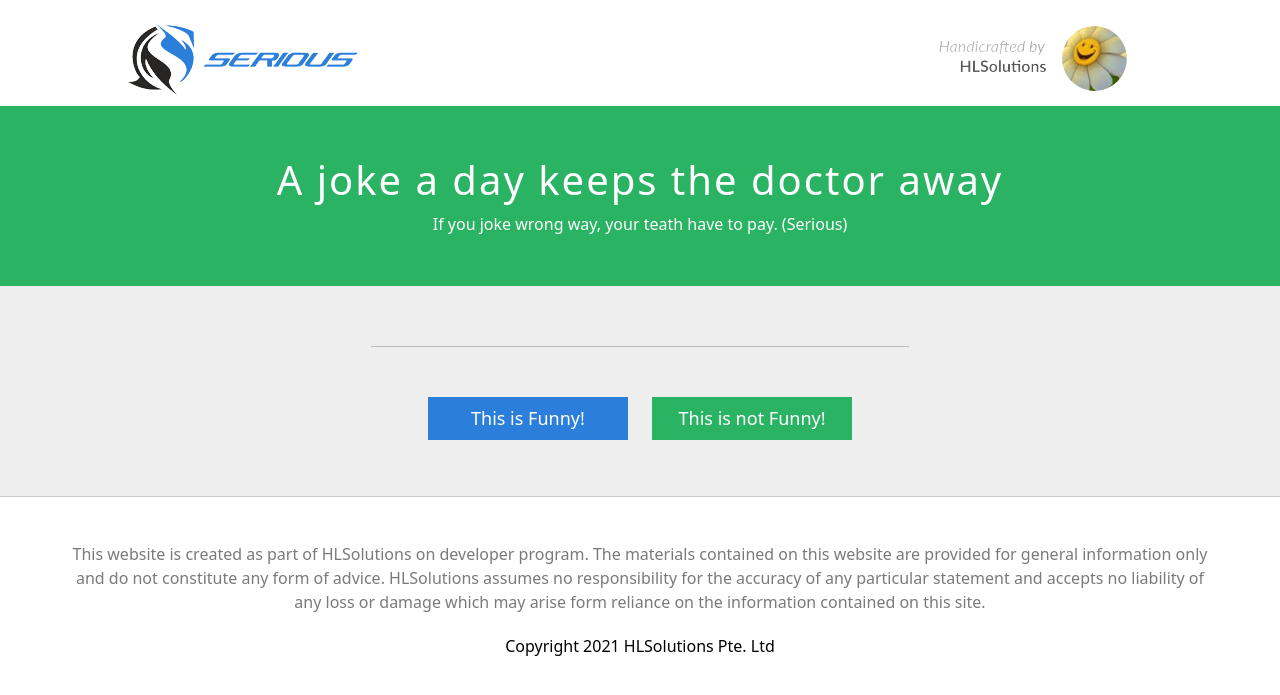
After one commit to thanhthai3011/JokeStory_ThanhThai, a PHP site: page /index.php in a window 1280 px wide. The commit adds this page. Shown: the top 695 px of the page. Run offline with PHP 8.4, Linux system fonts and the light colour scheme; data that the repository does not hold is empty; some libraries are stand-ins or nearby versions.

Commit message:
complete UI and bug showdata

```diff
--- a/Assets/style.css
+++ b/Assets/style.css
@@ -72,7 +72,7 @@ ul.list-btn{
     display: inline-block;
     padding:  10px;
 }
-button {
+input {
     width: 200px;
     padding: 8px 20px;
     color: white;
@@ -81,11 +81,11 @@ button {
     border: none;
 }
 
-.funny-btn > button{
+.funny-btn > input{
     background-color: #2c7edb;
 
 }
-.not-fun > button{
+.not-fun > input{
     background-color: #29b363;
 }
 /* -------------------FOOTER ----------------*/
--- /dev/null
+++ b/connect.php
@@ -0,0 +1,7 @@
+<?php
+$con=mysqli_connect("localhost","root","","joke_story");
+if ($con->connect_error) {
+    die("Connection failed: " . $con->connect_error);
+  }
+//   echo "Connected successfully";
+?>
--- /dev/null
+++ b/index.php
@@ -0,0 +1,87 @@
+<?php
+include_once('connect.php');
+$result = mysqli_query($con, "SELECT content FROM `story` WHERE id=1");
+
+?>
+
+<!DOCTYPE html>
+<html lang="en">
+
+<head>
+  <meta charset="UTF-8" />
+  <meta http-equiv="X-UA-Compatible" content="IE=edge" />
+  <meta name="viewport" content="width=device-width, initial-scale=1.0" />
+  <link href="https://cdn.jsdelivr.net/npm/bootstrap@5.0.0-beta3/dist/css/bootstrap.min.css" rel="stylesheet" integrity="sha384-eOJMYsd53ii+scO/bJGFsiCZc+5NDVN2yr8+0RDqr0Ql0h+rP48ckxlpbzKgwra6" crossorigin="anonymous" />
+  <script src="//code.jquery.com/jquery-1.11.2.min.js"></script>
+  <script src="//code.jquery.com/jquery-migrate-1.2.1.min.js"></script>
+  <link rel="stylesheet" href="Assets/style.css" />
+  <link rel="shortcut icon" href="favicon.ico" />
+  <title>Joke story</title>
+</head>
+
+
+
+<body>
+  <header>
+    <div class="header-main">
+      <div class="header-item header-left">
+        <a href="#"><img src="IMG/Capture1-removebg.png" alt="" /></a>
+      </div>
+      <div class="header-item header-right">
+        <a href="#"><img src="IMG/Capture2-removebg.png" alt="" /></a>
+      </div>
+    </div>
+  </header>
+  <div class="banner">
+    <div class="banner-text">
+      <div class="banner-content text-center">
+        <h1>A joke a day keeps the doctor away</h1>
+        <span>If you joke wrong way, your teath have to pay. (Serious)</span>
+      </div>
+    </div>
+  </div>
+  <div class="content">
+    <div class="main-content">
+      <div id="responsecontainer" class="text-center">
+
+        <?php
+        while ($data = mysqli_fetch_array($result)) {
+          echo "<p>" . $data['content'] . "</p>";
+
+        }
+        ?>
+
+        <hr />
+      </div>
+      <form action="">
+        <ul class="list-btn">
+          <li class="list-item funny-btn">
+            <input type="submit" id="display1" value="This is Funny!" />
+          </li>
+          <li class="list-item not-fun">
+            <input type="submit" id="display" value="This is not Funny!" onclick="" />
+          </li>
+        </ul>
+      </form>
+    </div>
+  </div>
+  <footer>
+    <div class="footer-content">
+      <div class="desc-company">
+        <div class="text-center">
+          This website is created as part of HLSolutions on developer program.
+          The materials contained on this website are provided for general
+          information only and do not constitute any form of advice.
+          HLSolutions assumes no responsibility for the accuracy of any
+          particular statement and accepts no liability of any loss or damage
+          which may arise form reliance on the information contained on this
+          site.
+        </div>
+        <p>Copyright 2021 HLSolutions Pte. Ltd</p>
+      </div>
+    </div>
+  </footer>
+  <script src="https://cdn.jsdelivr.net/npm/bootstrap@5.0.0-beta3/dist/js/bootstrap.bundle.min.js" integrity="sha384-JEW9xMcG8R+pH31jmWH6WWP0WintQrMb4s7ZOdauHnUtxwoG2vI5DkLtS3qm9Ekf" crossorigin="anonymous"></script>
+</body>
+
+</html>
```
